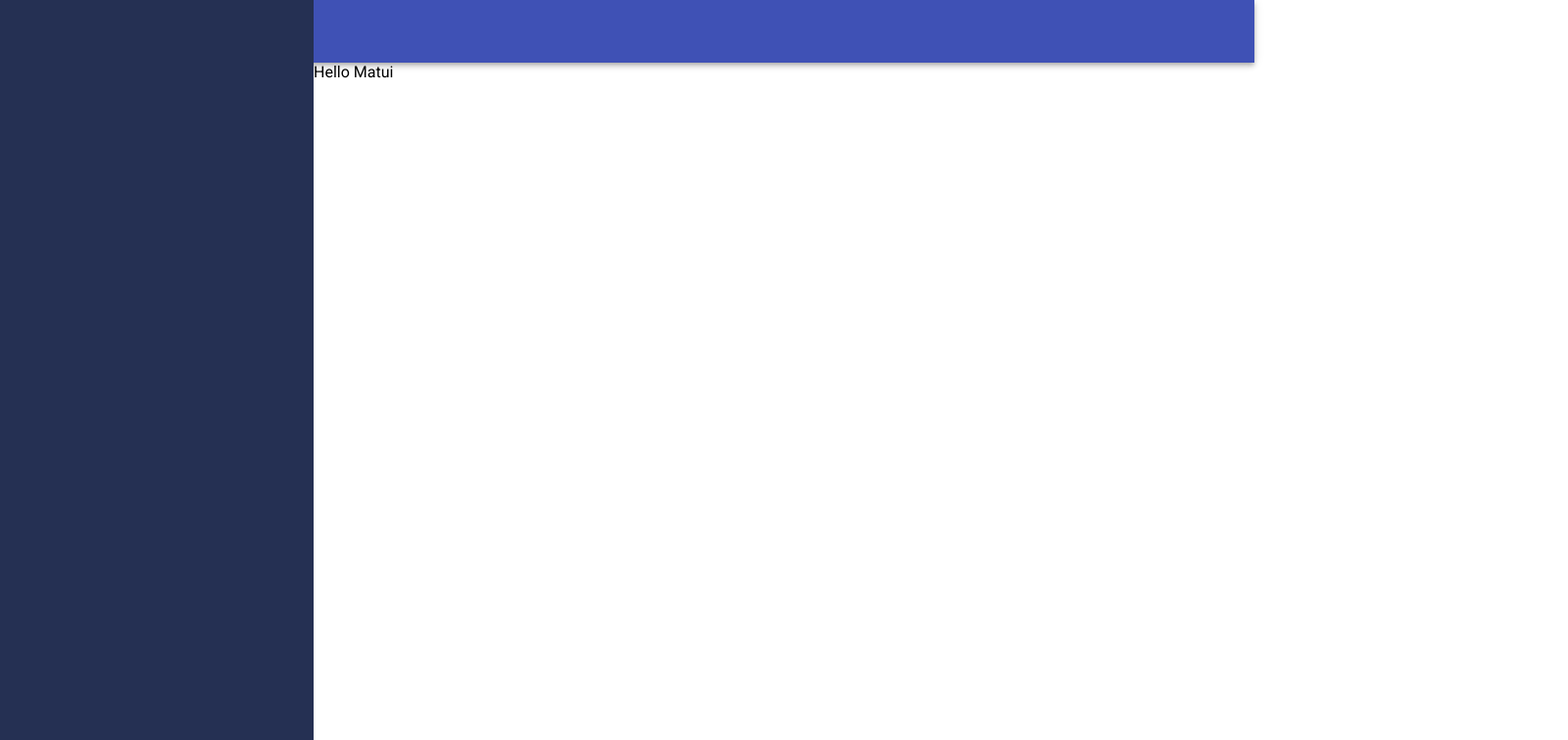
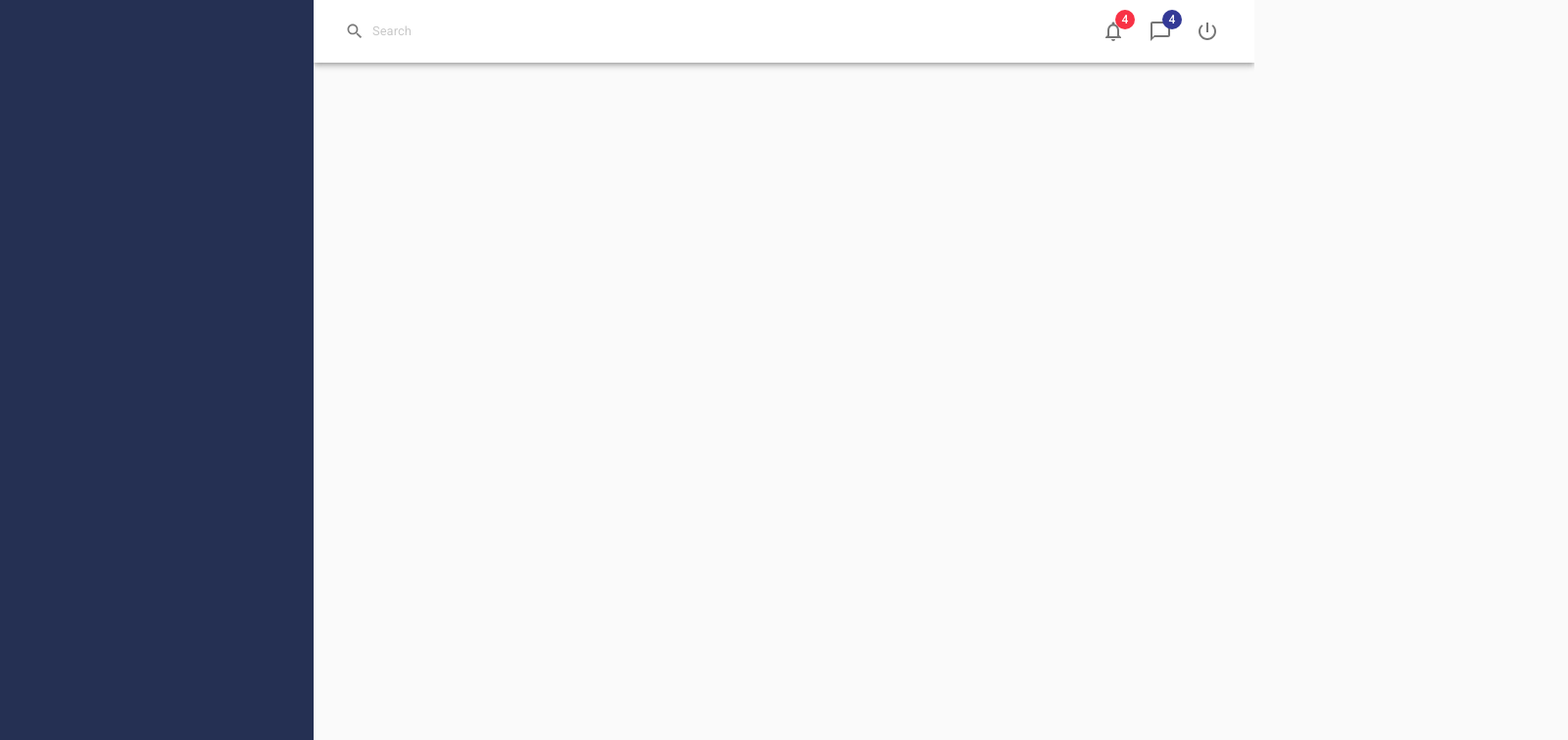
Before and after one commit to tusharsingh432-dev/MatUi, a React (Create React App) app: page / in a window 1280 px wide. Shown: the top 756 px of the page at 98% size, 1600 px wide, since content can reach past the window. Built offline with nearby package versions, Linux system fonts and the light colour scheme.

Commit message:
Toolbar Complete

```diff
--- a/package.json
+++ b/package.json
@@ -4,6 +4,7 @@
   "private": true,
   "dependencies": {
     "@material-ui/core": "^4.12.3",
+    "@material-ui/icons": "^4.11.2",
     "@testing-library/jest-dom": "^5.14.1",
     "@testing-library/react": "^11.2.7",
     "@testing-library/user-event": "^12.8.3",
--- a/src/App/App.js
+++ b/src/App/App.js
@@ -2,7 +2,20 @@ import React from 'react';
 import './App.css';
 import SideMenu from '../components/SideMenu';
 import Header from '../components/Header';
-import { makeStyles } from '@material-ui/core';
+import { createMuiTheme, CssBaseline, makeStyles, ThemeProvider } from '@material-ui/core';
+
+const theme = createMuiTheme({
+  palette:{
+    primary:{
+      main:"#333996",
+      light:"#3c44b126"
+    },
+    secondary:{
+      main:"#f83245",
+      light:"#f8324526"
+    }
+  }
+})
 
 const useStyles = makeStyles({
     appMain:{
@@ -15,13 +28,13 @@ const useStyles = makeStyles({
 function App() {
   const classes = useStyles();
   return (
-    <>
+    <ThemeProvider theme = {theme}>
       <SideMenu />
-      <Header />
       <div className={classes.appMain}>
-        Hello Matui
+        <Header />
       </div>
-    </>
+      <CssBaseline />
+    </ThemeProvider>
   );
 }
 
--- a/src/components/Header.js
+++ b/src/components/Header.js
@@ -1,12 +1,64 @@
-import { AppBar, Toolbar } from '@material-ui/core'
-import React from 'react'
+import {
+  AppBar,
+  Badge,
+  Grid,
+  IconButton,
+  InputBase,
+  makeStyles,
+  Toolbar,
+} from "@material-ui/core";
+import React from "react";
+import NotificationsNoneIcon from "@material-ui/icons/NotificationsNone";
+import { ChatBubbleOutline, PowerSettingsNewOutlined, SearchOutlined } from "@material-ui/icons";
+
+const useStyle = makeStyles({
+    root:{
+        backgroundColor:'#fff'
+    },
+    searchInput:{
+        opacity : '0.6',
+        padding : '0px 8px',
+        fontSize : '0.8rem',
+        '&:hover' :{
+            backgroundColor: '#f2f2f2'
+        },
+        '& .MuiSvgIcon-root':{
+            marginRight : '8px'
+        }
+    }
+})
 
 export default function Header() {
-    return (
-        <AppBar position="static">
-            <Toolbar>
-
-            </Toolbar>
-        </AppBar>
-    )
+    const classes = useStyle();
+  return (
+    <AppBar position="static" className={classes.root}>
+      <Toolbar>
+        <Grid container alignItems="center">
+          <Grid item>
+            <InputBase
+                placeholder="Search"
+                className={classes.searchInput}
+                startAdornment = {<SearchOutlined fontSize = "small" />}
+            />
+          </Grid>
+          <Grid item sm></Grid>
+          <Grid item>
+            <IconButton>
+              <Badge badgeContent={4} color="secondary">
+                <NotificationsNoneIcon />
+              </Badge>
+            </IconButton>
+            <IconButton>
+              <Badge badgeContent={4} color="primary">
+                <ChatBubbleOutline />
+              </Badge>
+            </IconButton>
+            <IconButton>
+              <PowerSettingsNewOutlined />
+            </IconButton>
+          </Grid>
+        </Grid>
+      </Toolbar>
+    </AppBar>
+  );
 }
--- a/src/components/SideMenu.js
+++ b/src/components/SideMenu.js
@@ -1,5 +1,5 @@
 import React from 'react'
-import { makeStyles, withStyles } from '@material-ui/core'
+import { withStyles } from '@material-ui/core'
 const useStyles = {
     sideMenu:{
         display: 'flex',
```
Also changed, not shown: 1 other file (tests, documents, lock files or other folders).
